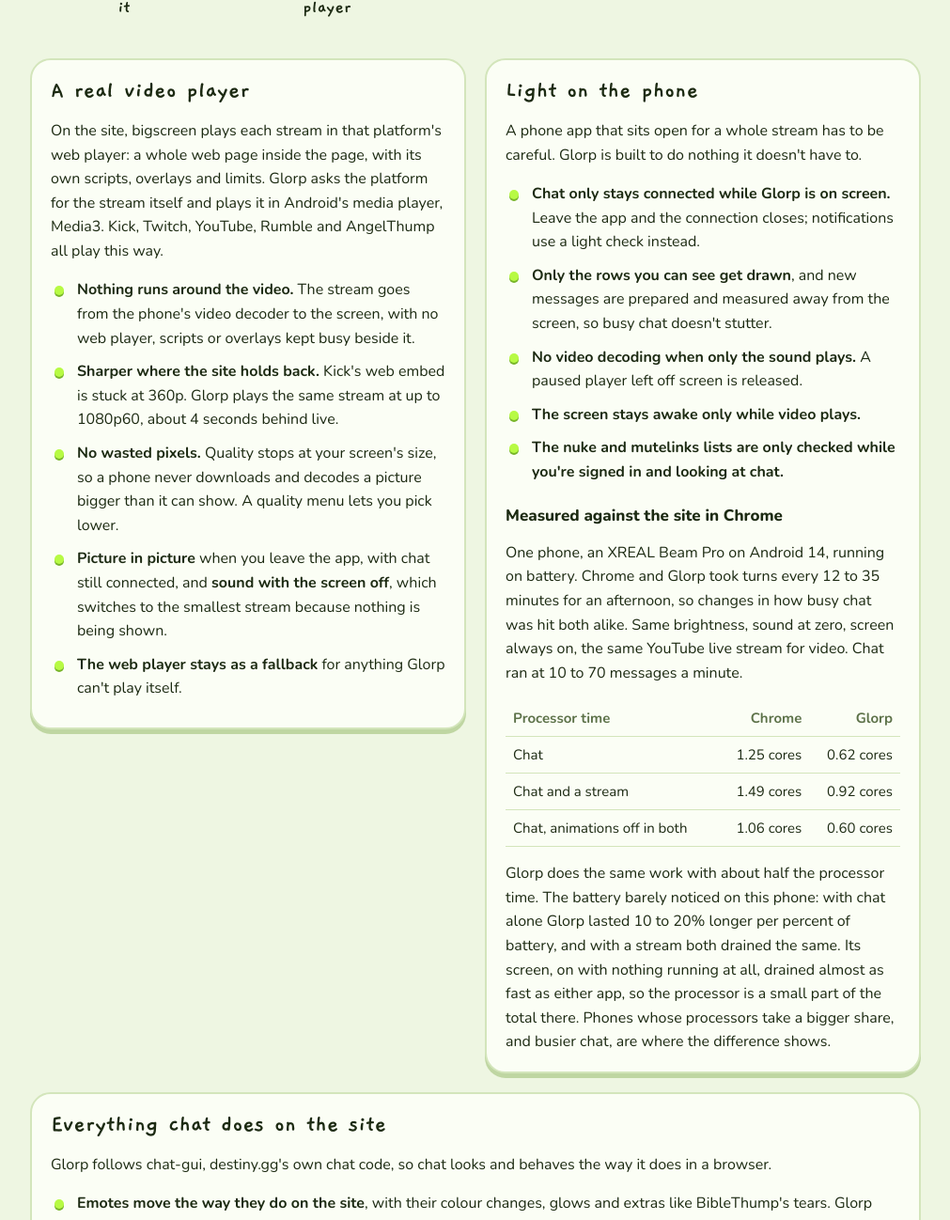
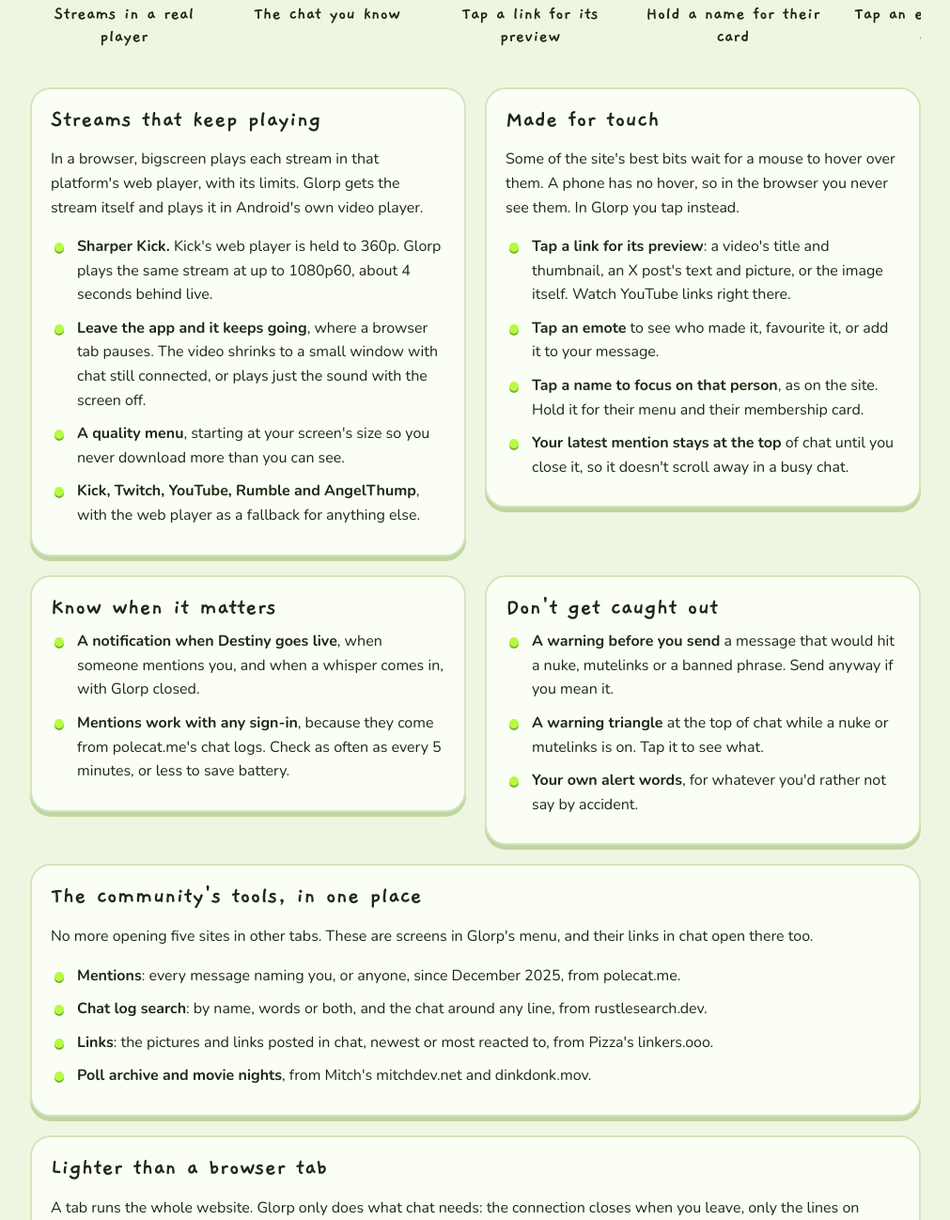
Before and after one commit to StrawWaffle/glorp, a plain HTML site: page pages/index.html in a window 1280 px wide. Shown: the part 767-2065 px from the top of the page at 94% size, without its empty margins (134-1145 px from the left). Drawn offline with Linux system fonts and the light colour scheme.

Commit message:
Homepage: written for someone already in the chat on their phone
Leads with what a browser tab can't do: a player that keeps going when
you leave, mention notifications, warnings before sending, taps for what
the site shows on hover, and the community's tools in one place. What
matches the site is one short paragraph instead of a selling point.

```diff
--- a/pages/index.html
+++ b/pages/index.html
@@ -5,7 +5,7 @@
 <meta name="viewport" content="width=device-width, initial-scale=1">
 <meta http-equiv="Content-Security-Policy" content="default-src 'none'; script-src 'self'; style-src 'self'; font-src 'self'; img-src 'self'; base-uri 'none'">
 <title>Glorp, destiny.gg chat and bigscreen for Android</title>
-<meta name="description" content="An unofficial destiny.gg app for Android: the site's chat, bigscreen's streams in Android's own video player, with about half the processor time of the site in a browser.">
+<meta name="description" content="destiny.gg chat as an Android app: streams in a real video player, mention notifications, warnings before you send, and the community's tools in one place.">
 <link rel="icon" href="glorp.png">
 <link rel="stylesheet" href="signin/style.css">
 <link rel="stylesheet" href="home.css">
@@ -17,7 +17,7 @@
     <img src="glorp.png" alt="Glorp, a green furry alien with antennae" class="mascot">
     <div>
       <h1>Glorp</h1>
-      <p class="lede">destiny.gg chat and bigscreen on your Android phone. Chat works the way it does on the site. Streams play in Android's own video player instead of a web page, and Glorp does it all with about half the processor time a browser needs.</p>
+      <p class="lede">Already in destiny.gg chat on your phone? Glorp is the same chat as an Android app, plus what a browser tab can't do: streams in a proper video player that keeps going when you leave, a notification when someone mentions you, a warning before a message gets you muted, and the community's tools in one place.</p>
       <div class="actions">
         <a class="button primary" href="https://github.com/StrawWaffle/glorp/releases/latest">Download for Android</a>
         <a class="button" href="https://github.com/StrawWaffle/glorp">Code on GitHub</a>
@@ -27,38 +27,72 @@
   </header>
 
   <section class="shots" aria-label="Screenshots">
-    <figure><img src="img/chat.webp" alt="Chat with emotes, a subscription, a donation and a combo" loading="lazy"><figcaption>Chat as the site draws it</figcaption></figure>
-    <figure><img src="img/stream.webp" alt="A video playing above chat" loading="lazy"><figcaption>Streams in a native player</figcaption></figure>
-    <figure><img src="img/link-card.webp" alt="A YouTube link's preview card" loading="lazy"><figcaption>Link previews</figcaption></figure>
+    <figure><img src="img/stream.webp" alt="A video playing above chat" loading="lazy"><figcaption>Streams in a real player</figcaption></figure>
+    <figure><img src="img/chat.webp" alt="Chat with emotes, a subscription, a donation and a combo" loading="lazy"><figcaption>The chat you know</figcaption></figure>
+    <figure><img src="img/link-card.webp" alt="A YouTube link's preview card" loading="lazy"><figcaption>Tap a link for its preview</figcaption></figure>
+    <figure><img src="img/user-card.webp" alt="Someone's menu: your icon for them and their membership card" loading="lazy"><figcaption>Hold a name for their card</figcaption></figure>
+    <figure><img src="img/emote-card.webp" alt="An emote's card with Add to message" loading="lazy"><figcaption>Tap an emote for its card</figcaption></figure>
     <figure><img src="img/aerith-light.webp" alt="Chat in Aerith's light theme" loading="lazy"><figcaption>Themes</figcaption></figure>
-    <figure><img src="img/user-card.webp" alt="Someone's menu: your icon for them and their membership card" loading="lazy"><figcaption>Everyone's card</figcaption></figure>
-    <figure><img src="img/emote-card.webp" alt="An emote's card with Add to message" loading="lazy"><figcaption>Emote cards</figcaption></figure>
     <figure><img src="img/settings.webp" alt="Settings in categories" loading="lazy"><figcaption>Settings</figcaption></figure>
   </section>
 
   <div class="pair">
     <section class="panel">
-      <h2>A real video player</h2>
-      <p>On the site, bigscreen plays each stream in that platform's web player: a whole web page inside the page, with its own scripts, overlays and limits. Glorp asks the platform for the stream itself and plays it in Android's media player, Media3. Kick, Twitch, YouTube, Rumble and AngelThump all play this way.</p>
+      <h2>Streams that keep playing</h2>
+      <p>In a browser, bigscreen plays each stream in that platform's web player, with its limits. Glorp gets the stream itself and plays it in Android's own video player.</p>
       <ul class="checks">
-        <li><b>Nothing runs around the video.</b> The stream goes from the phone's video decoder to the screen, with no web player, scripts or overlays kept busy beside it.</li>
-        <li><b>Sharper where the site holds back.</b> Kick's web embed is stuck at 360p. Glorp plays the same stream at up to 1080p60, about 4 seconds behind live.</li>
-        <li><b>No wasted pixels.</b> Quality stops at your screen's size, so a phone never downloads and decodes a picture bigger than it can show. A quality menu lets you pick lower.</li>
-        <li><b>Picture in picture</b> when you leave the app, with chat still connected, and <b>sound with the screen off</b>, which switches to the smallest stream because nothing is being shown.</li>
-        <li><b>The web player stays as a fallback</b> for anything Glorp can't play itself.</li>
+        <li><b>Sharper Kick.</b> Kick's web player is held to 360p. Glorp plays the same stream at up to 1080p60, about 4 seconds behind live.</li>
+        <li><b>Leave the app and it keeps going</b>, where a browser tab pauses. The video shrinks to a small window with chat still connected, or plays just the sound with the screen off.</li>
+        <li><b>A quality menu</b>, starting at your screen's size so you never download more than you can see.</li>
+        <li><b>Kick, Twitch, YouTube, Rumble and AngelThump</b>, with the web player as a fallback for anything else.</li>
+      </ul>
+    </section>
+
+    <section class="panel">
+      <h2>Made for touch</h2>
+      <p>Some of the site's best bits wait for a mouse to hover over them. A phone has no hover, so in the browser you never see them. In Glorp you tap instead.</p>
+      <ul class="checks">
+        <li><b>Tap a link for its preview</b>: a video's title and thumbnail, an X post's text and picture, or the image itself. Watch YouTube links right there.</li>
+        <li><b>Tap an emote</b> to see who made it, favourite it, or add it to your message.</li>
+        <li><b>Tap a name to focus on that person</b>, as on the site. Hold it for their menu and their membership card.</li>
+        <li><b>Your latest mention stays at the top</b> of chat until you close it, so it doesn't scroll away in a busy chat.</li>
+      </ul>
+    </section>
+  </div>
+
+  <div class="pair">
+    <section class="panel">
+      <h2>Know when it matters</h2>
+      <ul class="checks">
+        <li><b>A notification when Destiny goes live</b>, when someone mentions you, and when a whisper comes in, with Glorp closed.</li>
+        <li><b>Mentions work with any sign-in</b>, because they come from polecat.me's chat logs. Check as often as every 5 minutes, or less to save battery.</li>
+      </ul>
+    </section>
+
+    <section class="panel">
+      <h2>Don't get caught out</h2>
+      <ul class="checks">
+        <li><b>A warning before you send</b> a message that would hit a nuke, mutelinks or a banned phrase. Send anyway if you mean it.</li>
+        <li><b>A warning triangle</b> at the top of chat while a nuke or mutelinks is on. Tap it to see what.</li>
+        <li><b>Your own alert words</b>, for whatever you'd rather not say by accident.</li>
+      </ul>
+    </section>
+  </div>
+
+  <section class="panel">
+    <h2>The community's tools, in one place</h2>
+    <p>No more opening five sites in other tabs. These are screens in Glorp's menu, and their links in chat open there too.</p>
+    <ul class="checks">
+      <li><b>Mentions</b>: every message naming you, or anyone, since December 2025, from polecat.me.</li>
+      <li><b>Chat log search</b>: by name, words or both, and the chat around any line, from rustlesearch.dev.</li>
+      <li><b>Links</b>: the pictures and links posted in chat, newest or most reacted to, from Pizza's linkers.ooo.</li>
+      <li><b>Poll archive and movie nights</b>, from Mitch's mitchdev.net and dinkdonk.mov.</li>
     </ul>
   </section>
 
   <section class="panel" id="battery">
-      <h2>Light on the phone</h2>
-      <p>A phone app that sits open for a whole stream has to be careful. Glorp is built to do nothing it doesn't have to.</p>
-      <ul class="checks">
-        <li><b>Chat only stays connected while Glorp is on screen.</b> Leave the app and the connection closes; notifications use a light check instead.</li>
-        <li><b>Only the rows you can see get drawn</b>, and new messages are prepared and measured away from the screen, so busy chat doesn't stutter.</li>
-        <li><b>No video decoding when only the sound plays.</b> A paused player left off screen is released.</li>
-        <li><b>The screen stays awake only while video plays.</b></li>
-        <li><b>The nuke and mutelinks lists are only checked while you're signed in and looking at chat.</b></li>
-      </ul>
+    <h2>Lighter than a browser tab</h2>
+    <p>A tab runs the whole website. Glorp only does what chat needs: the connection closes when you leave, only the lines on screen get drawn, new messages are prepared away from the screen so busy chat doesn't stutter, and the screen stays awake only while video plays.</p>
     <h3>Measured against the site in Chrome</h3>
     <p>One phone, an XREAL Beam Pro on Android 14, running on battery. Chrome and Glorp took turns every 12 to 35 minutes for an afternoon, so changes in how busy chat was hit both alike. Same brightness, sound at zero, screen always on, the same YouTube live stream for video. Chat ran at 10 to 70 messages a minute.</p>
     <table class="results">
@@ -69,51 +103,26 @@
         <tr><td>Chat, animations off in both</td><td class="num">1.06 cores</td><td class="num">0.60 cores</td></tr>
       </tbody>
     </table>
-      <p>Glorp does the same work with about half the processor time. The battery barely noticed on this phone: with chat alone Glorp lasted 10 to 20% longer per percent of battery, and with a stream both drained the same. Its screen, on with nothing running at all, drained almost as fast as either app, so the processor is a small part of the total there. Phones whose processors take a bigger share, and busier chat, are where the difference shows.</p>
+    <p>Glorp does the same work with about half the processor time. The battery barely noticed on this phone: with chat alone Glorp lasted 10 to 20% longer, and with a stream both drained the same. Its screen, on with nothing running at all, drained almost as fast as either app, so the processor is a small part of the total there. Phones whose processors take a bigger share, and busier chat, are where the difference shows.</p>
   </section>
-  </div>
 
+  <div class="pair">
     <section class="panel">
-    <h2>Everything chat does on the site</h2>
-    <p>Glorp follows chat-gui, destiny.gg's own chat code, so chat looks and behaves the way it does in a browser.</p>
-    <ul class="checks">
-      <li><b>Emotes move the way they do on the site</b>, with their colour changes, glows and extras like BibleThump's tears. Glorp reads the site's own emote stylesheet and is checked frame by frame against it. Combos count up to C-C-C-COMBO, flairs colour names, and Tier 5 names get the moving rainbow.</li>
-      <li><b>Mentions, highlight words, tags with notes, the ignore list and timestamps.</b></li>
-      <li><b>Whispers</b> in their own conversations, with history.</li>
-      <li><b>Polls</b> you can vote in, the pinned message, and spotlighted messages.</li>
-      <li><b>Subscriptions, gifted subs, donations, deaths, posts from X and the Vestaboard</b> show up in chat.</li>
-      <li><b>Censoring</b> of muted and banned users' messages, and NSFW and NSFL messages hidden if you like.</li>
-      <li><b>The site's commands</b>, <code>/stalk</code>, <code>/mentions</code> and <code>/tag</code> included. The input suggests emotes, names and commands as you type.</li>
-      <li><b>Tap a name to focus chat on that person</b>, as on the site. Hold it for their menu: mention, whisper, tags and their membership card, with photo, team, tier, standing, biography and, on the back, their signature.</li>
-      <li><b>Tap a link for its preview</b>, or an emote to see who made it and favourite it.</li>
-      <li>Signed in from a computer, your chat settings follow your account and the site sees what you're watching.</li>
-    </ul>
+      <h2>Your chat, as it is</h2>
+      <p>Glorp is built on destiny.gg's own chat code, so nothing you rely on goes missing: emotes and combos as the site draws them, whispers, polls, the pinned message, tags and highlights, the site's commands, and hiding NSFW and NSFL. Signed in from a computer, your chat settings follow your account, and the site sees what you're watching.</p>
     </section>
 
     <section class="panel">
-    <h2>Made for a phone</h2>
+      <h2>Make it yours</h2>
       <ul class="checks">
-      <li><b>Notifications</b> when Destiny goes live, when someone mentions you, and when you get a whisper, without chat open. Mentions come from polecat.me's chat logs, so any sign-in works.</li>
-      <li><b>Warnings before you send</b>: Glorp tells you if a message would hit a nuke, mutelinks or a banned phrase. While one is on, a warning triangle sits at the top left of chat.</li>
-      <li><b>The community's tools, built in</b>: chat log search (rustlesearch.dev), every message that mentioned you (polecat.me), the links and pictures posted in chat with their reactions (linkers.ooo), the poll archive and movie nights. Their links in chat open in the app.</li>
-      <li><b>YouTube and Rumble links show their titles</b>, and play in Glorp's player.</li>
-      <li><b>It updates itself</b>, and Menu → Report a problem opens a GitHub issue with the details filled in.</li>
+        <li><b>Five themes</b>, including destiny.gg's own and Aerith's light and dark.</li>
+        <li><b>Emoji name icons</b>, a private tag only you see.</li>
+        <li><b>Dim or hide chat from people watching other streams.</b></li>
+        <li><b>Text size</b>, and your phone's font or the site's.</li>
+        <li><b>Settings → Sync</b> keeps it all the same on your other phones, stored encrypted.</li>
       </ul>
     </section>
-
-  <section class="panel">
-    <h2>Glorp's own</h2>
-    <ul class="checks">
-      <li><b>Five themes</b>: Glorp's green in dark and light, destiny.gg's own, and Aerith's light and dark with her round buttons and glowing input.</li>
-      <li><b>Emoji name icons</b>, a private tag only you see.</li>
-      <li><b>Chat from people watching other streams</b>, dimmed like the site's eye button, or hidden.</li>
-      <li><b>Text size</b>, and your phone's font or the site's.</li>
-      <li><b>Your latest mention stays at the top</b> until you close it, and your own alert words warn you before sending.</li>
-      <li><b>Your pick of platform</b> when Destiny is live on several.</li>
-      <li><b>Settings → Sync</b> keeps all of this the same on your other phones, stored encrypted.</li>
-      <li><b>Test versions</b>, which install as <i>Glorp Probe</i>, for anyone who wants to try what's next.</li>
-    </ul>
-  </section>
+  </div>
 
   <div class="pair">
     <section class="panel">
```
Lines whose indentation alone changed are shown as unchanged.
